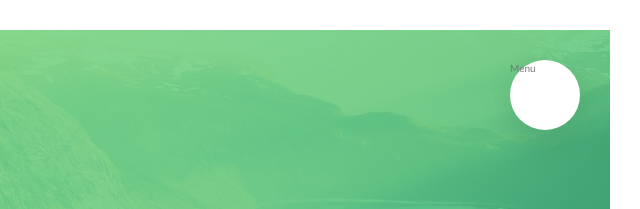
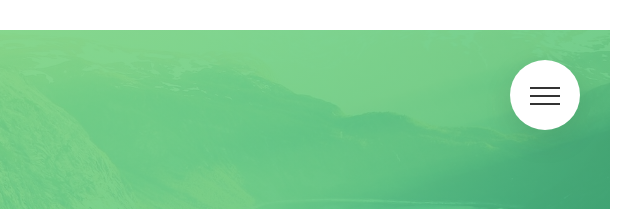
Before and after one commit to Jake1995Young/Natours, a website: page index.html in a window 1280 px wide. Shown: the top 209 px of the page, 640-1280 px from the left. Drawn offline with Linux system fonts and the light colour scheme.

Commit message:
adding the third part of the navigation

```diff
--- a/index.html
+++ b/index.html
@@ -17,7 +17,10 @@
 <body>
     <div class="navigation">
         <input type="checkbox" class="navigation__checkbox" id="navi-toggle">
-        <label for="navi-toggle" class="navigation__button">Menu</label>
+        <label for="navi-toggle" class="navigation__button">
+            <span class="navigation__icon">&nbsp;
+            </span>
+        </label>
         <div class="navigation__background">&nbsp;</div>
         <nav class="navigation__nav">
             <ul class="navigation__list">
--- a/sass/layout/_navigation.scss
+++ b/sass/layout/_navigation.scss
@@ -14,6 +14,8 @@
         border-radius: 50%;
         z-index: 2000;
         box-shadow: 0 1rem 3rem rgba($color-black, .1);
+        text-align: center;
+        cursor: pointer;
     }
 
     &__background{
@@ -100,4 +102,57 @@
         opacity: 1;
         width: 100%;
     }
+
+    &__icon{
+        margin-top: 3.5rem;
+        position: relative;
+
+        &,
+        &::before,
+        &::after{
+            width: 3rem;
+            height: 2px;
+            background-color: $color-grey-dark-3;
+            display: inline-block;
+        }
+
+        &::before,
+        &::after{
+            content: " ";
+            position: absolute;
+            left: 0;
+            transition: all .2s;
+        }
+
+        &::before{
+            top: -.8rem;
+            transform-origin: right;
+        }
+
+        &::after{
+            top: .8rem;
+        }
+    }
+
+    &__button:hover &__icon::before{
+        top: -1rem;
+    }
+
+     &__button:hover &__icon::after{
+        top: 1rem;
+    }
+
+    &__checkbox:checked + &__button &__icon{
+        background-color: transparent;
+    }
+
+    &__checkbox:checked + &__button &__icon:before{
+        //top: 0;
+        transform: rotate(135deg);
+    }
+
+    &__checkbox:checked + &__button &__icon:after{
+        //top: 0;
+        transform: rotate(-135deg);
+    }
 }
```
Also changed, not shown: css/style.css.
